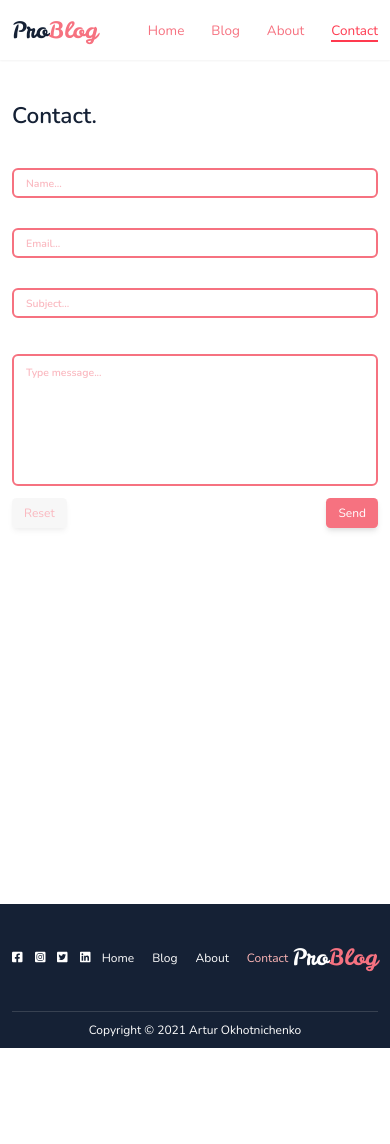
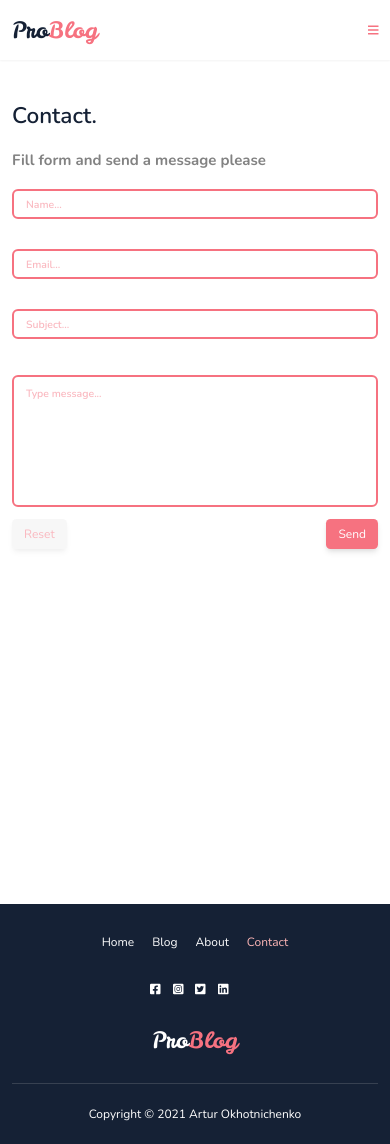
Before and after one commit to ohotnikarturik/nextjs-pro-blog, a Next.js app: page /contact in a window 390 px wide. Before the commit the page ends 1048 px from the top, so only its background shows below. Built offline with nearby package versions, Linux system fonts and the light colour scheme.

Commit message:
add hamburgermenu comp, make header and footer response

```diff
--- a/components/ContactForm.tsx
+++ b/components/ContactForm.tsx
@@ -83,6 +83,12 @@ const FormContact = () => {
                 onSubmit={handleSubmit}
                 className="flex flex-col items-center h-full w-full"
               >
+                <div className="w-full sm:w-2/3 md:w-1/2 lg:w-2/5 xl:w-1/3">
+                  <Subtitle
+                    boldStyle
+                    label="Fill form and send a message please"
+                  />
+                </div>
                 <label className="flex flex-col justify-end mb-4 h-16 w-full sm:w-2/3 md:w-1/2 lg:w-2/5 xl:w-1/3">
                   <div className="flex w-full">
                     {errors.name && touched.name && (
--- a/components/Footer.tsx
+++ b/components/Footer.tsx
@@ -4,16 +4,16 @@ import SocialItems from './SocialItems'
 
 const Footer = () => {
   return (
-    <footer className="bg-primary-black ">
-      <div className="container h-48">
-        <div className="h-3/4 border-b border-gray-700 flex items-center">
-          <div className="w-1/3 flex items-center justify-start">
+    <footer className="bg-primary-black">
+      <div className="container h-80 sm:h-80 md:h-48 ">
+        <div className="h-3/4 border-b border-gray-700 flex-col items-center justify-evenly md:justify-self-start md:flex-row flex x">
+          <div className="w-1/3 flex items-center justify-center md:justify-start">
             <SocialItems footerStyle />
           </div>
-          <div className="w-1/3 flex items-center justify-center">
+          <div className="w-1/3 flex order-first md:order-none items-center justify-center md:justify-center">
             <NavBar footerStyle />
           </div>
-          <div className="w-1/3 flex items-center justify-end">
+          <div className="w-1/3 flex items-center justify-center md:justify-end">
             <Logo footerStyle />
           </div>
         </div>
--- /dev/null
+++ b/components/HamburgerMenu.tsx
@@ -0,0 +1,12 @@
+import { FontAwesomeIcon } from '@fortawesome/react-fontawesome'
+import { faBars } from '@fortawesome/free-solid-svg-icons'
+
+const HamburgerMenu = () => {
+  return (
+    <div className="text-primary-red cursor-pointer hover:text-primary-crimson transition ease-in duration-200">
+      <FontAwesomeIcon width={25} icon={faBars} />
+    </div>
+  )
+}
+
+export default HamburgerMenu
--- a/components/Header.tsx
+++ b/components/Header.tsx
@@ -1,4 +1,5 @@
 import { useRouter } from 'next/router'
+import HamburgerMenu from './HamburgerMenu'
 
 import Logo from './Logo'
 import NavBar from './NavBar'
@@ -10,7 +11,14 @@ const Header = () => {
     <header className="h-20 shadow-sm">
       <div className="container flex justify-between items-center h-full">
         <Logo />
-        <NavBar />
+        <div>
+          <div className="hidden md:block">
+            <NavBar />
+          </div>
+          <div className="block md:hidden">
+            <HamburgerMenu />
+          </div>
+        </div>
       </div>
     </header>
   )
--- a/tailwind.config.js
+++ b/tailwind.config.js
@@ -3,6 +3,9 @@ module.exports = {
   darkMode: false, // or 'media' or 'class'
   theme: {
     extend: {
+      screens: {
+        s: '480px',
+      },
       colors: {
         primary: {
           red: '#F67280',
@@ -26,9 +29,6 @@ module.exports = {
         center: true,
         padding: '1rem',
       },
-      screens: {
-        s: '480px',
-      },
     },
   },
   variants: {
```
Also changed, not shown: package.json (+2 -6 lines), pages/_app.tsx (+7 -2 lines).
